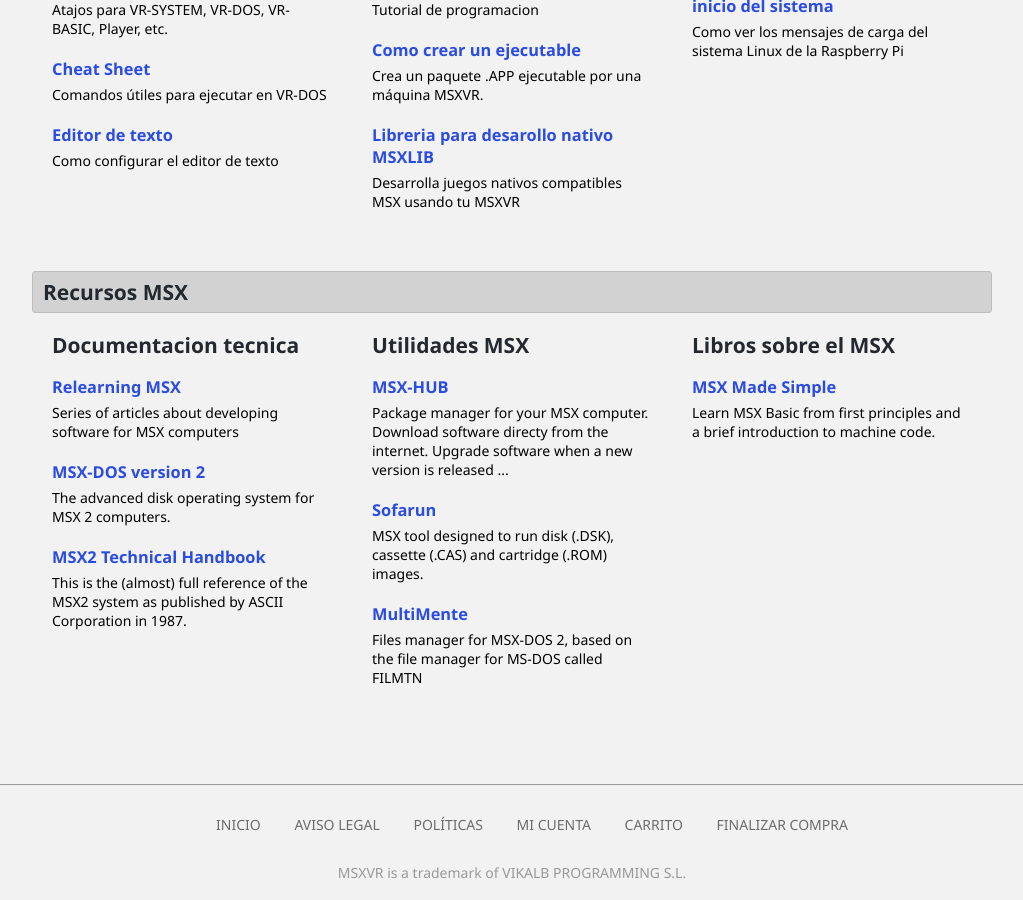
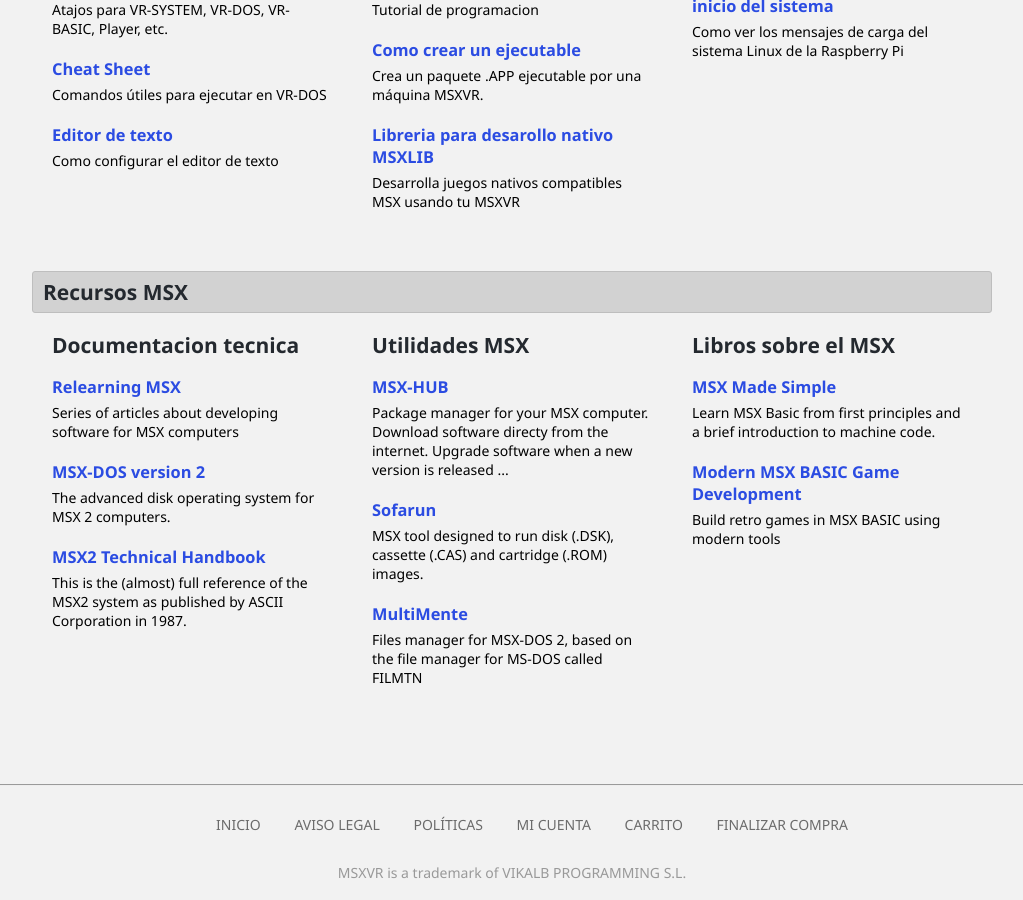
Before and after one commit to msxrv/msxrv.github.io, a Jekyll site: the page built from index.md, in a window 1280 px wide and 900 px high, scrolled down 574 px. Shown: the whole window, without its empty margins (128-1151 px from the left). Built offline with Jekyll 4.4.1, drawn with Linux system fonts in a browser that asks for light colours.

Commit message:
Testing integration

```diff
--- a/index.md
+++ b/index.md
@@ -189,6 +189,14 @@
               </article>
             </a>
           </li>
+          <li>
+            <a class="article" href="https://www.amazon.com/dp/1527298094?linkCode=ogi&th=1&psc=1&tag=sofferscom1-20">
+              <article>
+                <h3>Modern MSX BASIC Game Development</h3>
+                <p>Build retro games in MSX BASIC using modern tools</p>
+              </article>
+            </a>
+          </li>
       </ul>
     </div>
   </div>
```
